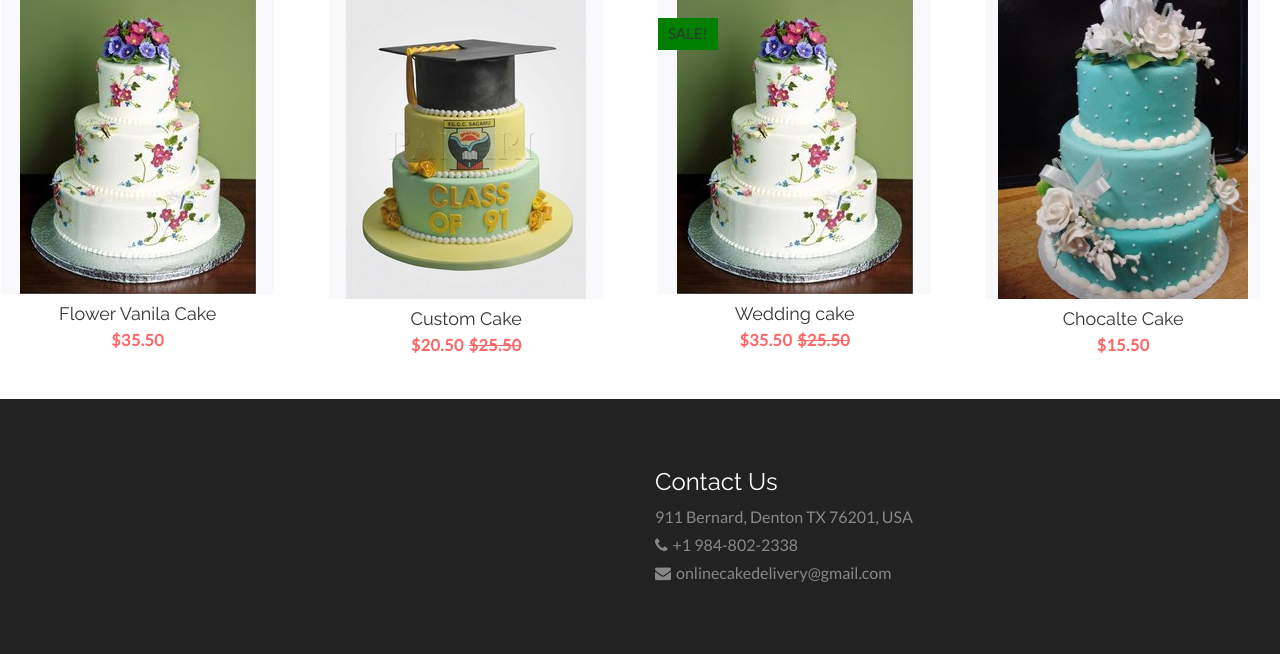
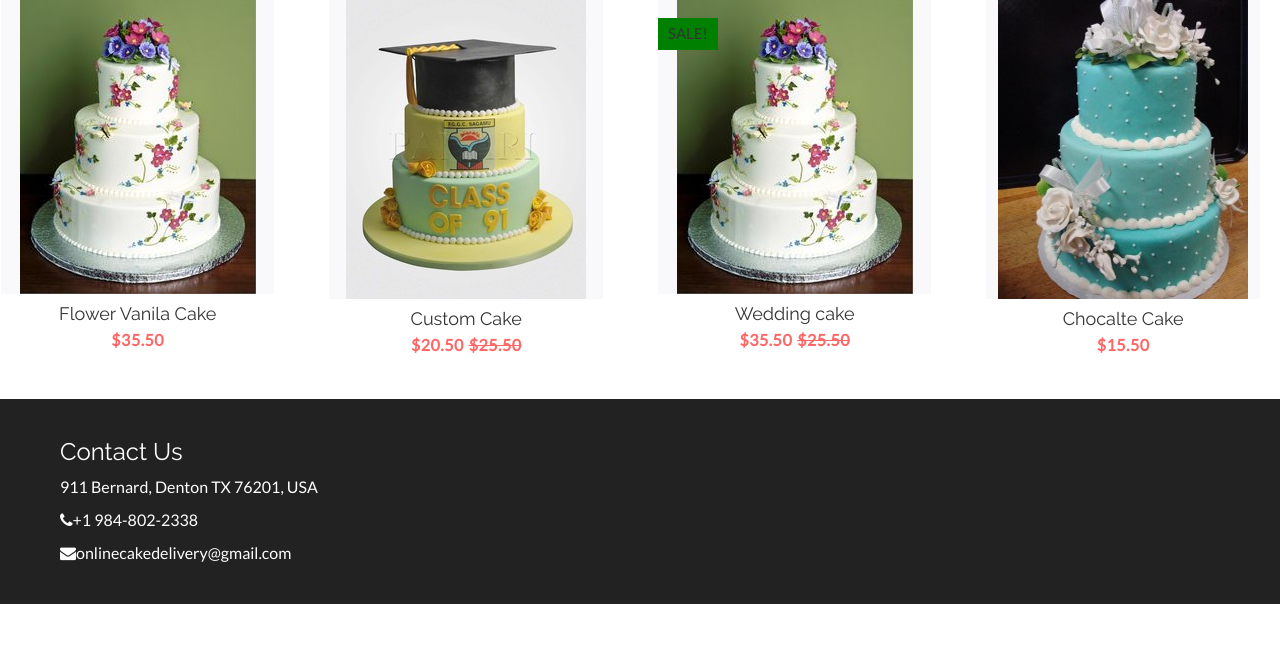
Before and after one commit to Srikanth-Pusapati/OnlineCakeDelivery, a PHP site: page / in a window 1280 px wide. Shown: the part 1061-1715 px from the top of the page. After the commit the page ends 1665 px from the top, so only its background shows below. Run offline with PHP 8.4, Linux system fonts and the light colour scheme; some libraries are stand-ins or nearby versions.

Commit message:
Deleted the index.html file and using index.php instead, for implementing concept of header.php and footer.php.

```diff
--- /dev/null
+++ b/Source/Code/src/footer.php
@@ -0,0 +1,19 @@
+<html>
+<body>
+<footer id="aa-footer" style="color: white; padding:20px; padding-left:60px; ">
+
+	 <h3>Contact Us</h3>
+		<address>
+			<p>911 Bernard, Denton TX 76201, USA</p>
+			<p>
+				<span class="fa fa-phone"></span>+1 984-802-2338
+			</p>
+			<p>
+				<span class="fa fa-envelope"></span>onlinecakedelivery@gmail.com
+			</p>
+		</address>
+
+
+</footer>
+</body>
+</html>
--- /dev/null
+++ b/Source/Code/src/header.php
@@ -0,0 +1,110 @@
+<html>
+<head>
+<!-- Start header section -->
+
+<!-- Font awesome -->
+<link href="css/font-awesome.css" rel="stylesheet">
+<!-- Bootstrap -->
+<link href="css/bootstrap.css" rel="stylesheet">
+<!-- SmartMenus jQuery Bootstrap Addon CSS -->
+<link href="css/jquery.smartmenus.bootstrap.css" rel="stylesheet">
+<!-- slick slider -->
+<link rel="stylesheet" type="text/css" href="css/slick.css">
+<!-- Theme color -->
+<link id="switcher" href="css/theme-color/default-theme.css"
+	rel="stylesheet">
+
+<!-- Main style sheet -->
+<link href="css/style.css" rel="stylesheet">
+
+<!-- Google Font -->
+<link href='https://fonts.googleapis.com/css?family=Lato'
+	rel='stylesheet' type='text/css'>
+<link href='https://fonts.googleapis.com/css?family=Raleway'
+	rel='stylesheet' type='text/css'>
+
+
+<!-- HTML5 shim and Respond.js for IE8 support of HTML5 elements and media queries -->
+<!-- WARNING: Respond.js doesn't work if you view the page via file:// -->
+<!--[if lt IE 9]>
+      <script src="https://oss.maxcdn.com/html5shiv/3.7.2/html5shiv.min.js"></script>
+      <script src="https://oss.maxcdn.com/respond/1.4.2/respond.min.js"></script>
+    <![endif]-->
+
+	<!-- jQuery library -->
+	<script
+		src="https://ajax.googleapis.com/ajax/libs/jquery/1.11.3/jquery.min.js"></script>
+	<!-- Include all compiled plugins (below), or include individual files as needed -->
+	<script src="js/bootstrap.js"></script>
+	<!-- SmartMenus jQuery plugin -->
+	<script type="text/javascript" src="js/jquery.smartmenus.js"></script>
+	<!-- SmartMenus jQuery Bootstrap Addon -->
+	<script type="text/javascript" src="js/jquery.smartmenus.bootstrap.js"></script>
+	<script type="text/javascript" src="js/jquery.simpleLens.js"></script>
+	<!-- slick slider -->
+	<script type="text/javascript" src="js/slick.js"></script>
+	<!-- Custom js -->
+	<script src="js/custom.js"></script>
+	</head>
+<section>
+	<header id="aa-header">
+		<!-- start header top  -->
+		<div class="aa-header-top">
+			<div class="container">
+				<div class="row">
+					<div class="col-md-12">
+						<div class="aa-header-top-area">
+							<!-- start header top left -->
+							<div class="aa-header-top-left">
+
+								<!-- start cellphone -->
+								<div class="cellphone hidden-xs">
+									<p>
+										<span class="fa fa-phone"></span>984-802-2338
+									</p>
+								</div>
+								<!-- / cellphone -->
+							</div>
+							<!-- / header top left -->
+							<div class="aa-header-top-right">
+								<ul class="aa-head-top-nav-right">
+									<li><a href="login.php">My Account</a></li>
+									<li class="hidden-xs"><a href="#">Registration</a></li>
+
+									<li class="hidden-xs"><a href="#">Checkout</a></li>
+
+								</ul>
+							</div>
+						</div>
+					</div>
+				</div>
+			</div>
+		</div>
+		<!-- / header top  -->
+
+		<!-- start header bottom  -->
+		<div class="aa-header-bottom">
+			<div class="container">
+				<div class="row">
+					<div class="col-md-12">
+						<div class="aa-header-bottom-area">
+							<!-- logo  -->
+							<div class="aa-logo">
+								<!-- Text based logo -->
+								<a href="index.php"> <span class="fa fa-shopping-cart">
+								</span>
+									<p>
+										Online <strong>Cake Delivery</strong> <span>Your choice</span>
+									</p>
+								</a>
+							</div>
+
+						</div>
+					</div>
+				</div>
+			</div>
+		</div>
+		<!-- / header bottom  -->
+	</header>
+</section>
+</html>
--- a/Source/Code/src/index.html
+++ b/Source/Code/src/index.php
@@ -47,8 +47,6 @@
 	<script type="text/javascript" src="js/jquery.simpleLens.js"></script>
 	<!-- slick slider -->
 	<script type="text/javascript" src="js/slick.js"></script>
-	<!-- Price picker slider -->
-	<script type="text/javascript" src="js/nouislider.js"></script>
 	<!-- Custom js -->
 	<script src="js/custom.js"></script>
 
@@ -66,69 +64,9 @@
 	<!-- END SCROLL TOP BUTTON -->
 
 
-	<!-- Start header section -->
-	<section>
-		<header id="aa-header">
-			<!-- start header top  -->
-			<div class="aa-header-top">
-				<div class="container">
-					<div class="row">
-						<div class="col-md-12">
-							<div class="aa-header-top-area">
-								<!-- start header top left -->
-								<div class="aa-header-top-left">
+	<!-- Include Header-->
+	<?php include'header.php' ?>
 
-									<!-- start cellphone -->
-									<div class="cellphone hidden-xs">
-										<p>
-											<span class="fa fa-phone"></span>984-802-2338
-										</p>
-									</div>
-									<!-- / cellphone -->
-								</div>
-								<!-- / header top left -->
-								<div class="aa-header-top-right">
-									<ul class="aa-head-top-nav-right">
-										<li><a href="#">My Account</a></li>
-										<li class="hidden-xs"><a href="#">Registration</a></li>
-
-										<li class="hidden-xs"><a href="#">Checkout</a></li>
-
-									</ul>
-								</div>
-							</div>
-						</div>
-					</div>
-				</div>
-			</div>
-			<!-- / header top  -->
-
-			<!-- start header bottom  -->
-			<div class="aa-header-bottom">
-				<div class="container">
-					<div class="row">
-						<div class="col-md-12">
-							<div class="aa-header-bottom-area">
-								<!-- logo  -->
-								<div class="aa-logo">
-									<!-- Text based logo -->
-									<a href="index.html"> <span class="fa fa-shopping-cart">
-									</span>
-										<p>
-											Online <strong>Cake Delivery</strong> <span>Your choice</span>
-										</p>
-									</a>
-								</div>
-
-							</div>
-						</div>
-					</div>
-				</div>
-			</div>
-			<!-- / header bottom  -->
-		</header>
-
-	</section>
 	<!-- / menu -->
 	<!-- Start slider -->
 	<section id="aa-slider">
@@ -301,50 +239,8 @@
 				</li>
 			</ul>
 			<!-- footer -->
-			<footer id="aa-footer">
-				<!-- footer bottom -->
-				<div class="aa-footer-top">
-					<div class="container">
-						<div class="row">
-							<div class="col-md-12">
-								<div class="aa-footer-top-area">
-									<div class="row">
-										<div class="col-md-3 col-sm-6">
-											<div class="aa-footer-widget"></div>
-										</div>
-										<div class="col-md-3 col-sm-6">
-											<div class="aa-footer-widget">
-												<div class="aa-footer-widget"></div>
-											</div>
-										</div>
-
-										<div class="col-md-3 col-sm-6">
-											<div class="aa-footer-widget">
-												<div class="aa-footer-widget">
-													<h3>Contact Us</h3>
-													<address>
-														<p>911 Bernard, Denton TX 76201, USA</p>
-														<p>
-															<span class="fa fa-phone"></span>+1 984-802-2338
-														</p>
-														<p>
-															<span class="fa fa-envelope"></span>onlinecakedelivery@gmail.com
-														</p>
-													</address>
-
-												</div>
-											</div>
-										</div>
-									</div>
-								</div>
-							</div>
-						</div>
-					</div>
-				</div>
-			</footer>
+			<?php include'footer.php'?>
 		</div>
 	</div>
-
-
 </body>
 </html>
```
